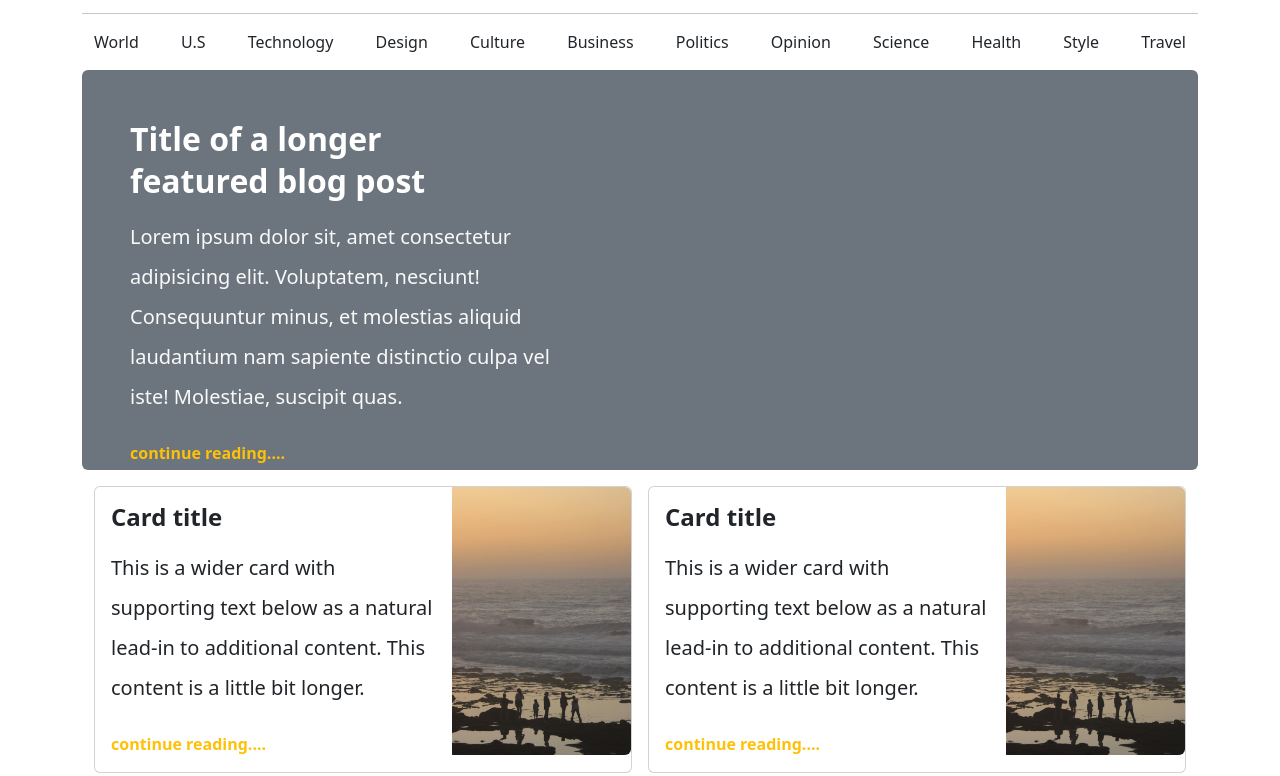
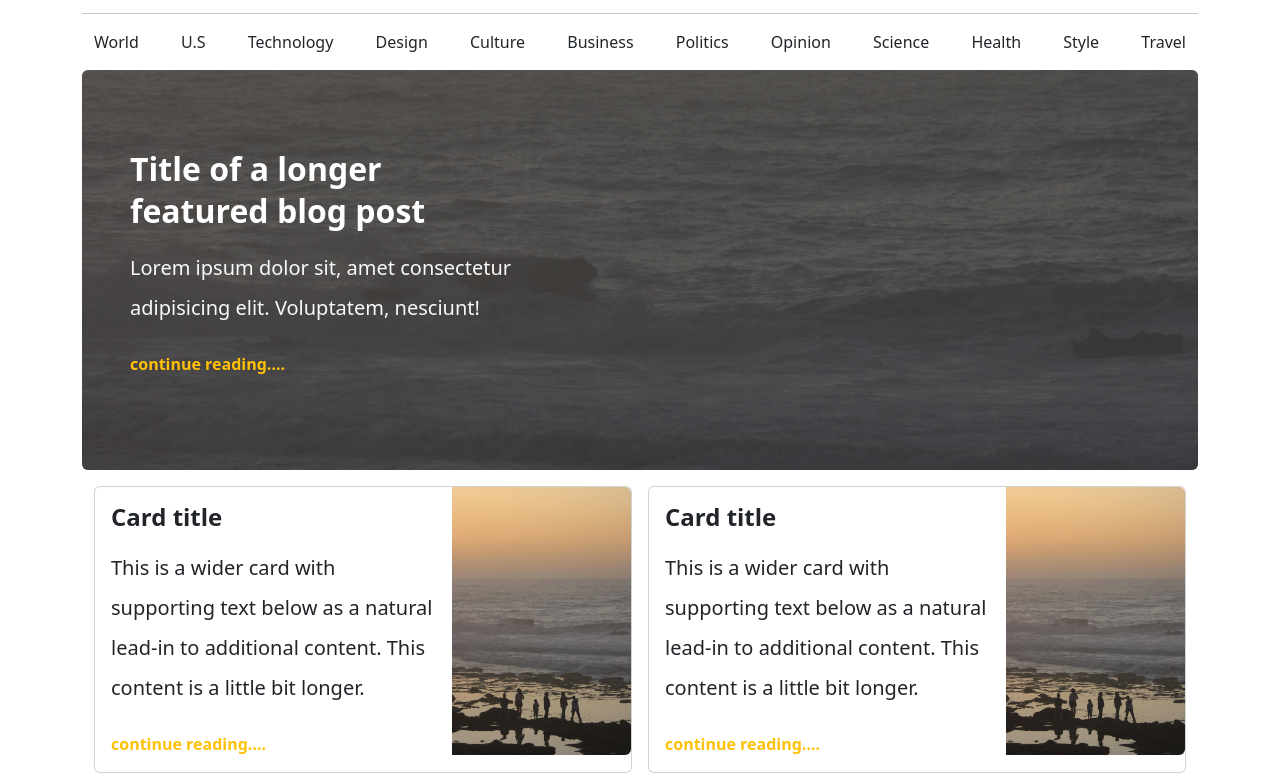
Before and after one commit to WSF2050/amazone-Ui-Clone, a plain HTML site: page index.html in a window 1280 px wide. Shown: the part 73-849 px from the top of the page. Drawn offline with nearby package versions, Linux system fonts and the light colour scheme.

Commit message:
bg image added

```diff
--- a/index.html
+++ b/index.html
@@ -46,7 +46,7 @@
     </div>
 
     <!-- Hero Section -->
-    <div class="container-fluid rounded-2 bg-secondary my-3" style="height: 400px;">
+    <!-- <div class="container-fluid rounded-2 bg-secondary my-3" style="height: 400px;">
         <div class="row h-100 d-flex align-items-center">
             <div class="col-6 text-white p-5">
                 <h5 class="fw-bold fs-2 mb-3" style="line-height: 1.3;">
@@ -62,7 +62,28 @@
                 </p>
             </div>
         </div>
+    </div> -->
+
+    <div class="container-fluid rounded-2 my-3 position-relative"
+     style="height: 400px; background-image: url('./pexels-earth-photart-2149767641-34097915.jpg'); background-size: cover; background-position: center;">
+    <!-- Dark overlay -->
+    <div class="position-absolute top-0 start-0 w-100 h-100 bg-dark opacity-50 rounded-2"></div>
+
+    <!-- Content -->
+    <div class="row h-100 d-flex align-items-center position-relative" style="z-index: 1;">
+        <div class="col-6 text-white p-5">
+            <h5 class="fw-bold fs-2 mb-3" style="line-height: 1.3;">
+                Title of a longer <br>featured blog post
+            </h5>
+            <p class="fs-5 lh-lg mb-4" style="color: #f8f9fa;">
+                Lorem ipsum dolor sit, amet consectetur adipisicing elit. Voluptatem, nesciunt!
+            </p>
+            <p class="fs-6 fw-semibold" style="color: #ffc107;">
+                continue reading....
+            </p>
+        </div>
     </div>
+</div>
 
     <!-- Card Section -->
     <div class="container-fluid mt-3">
```
